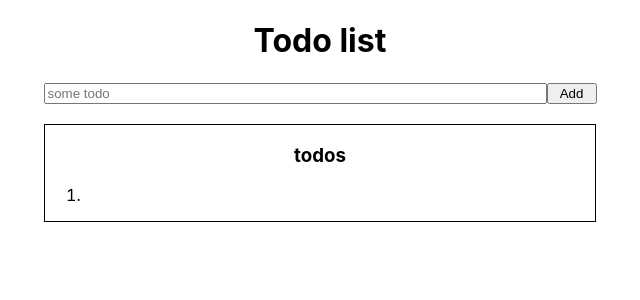
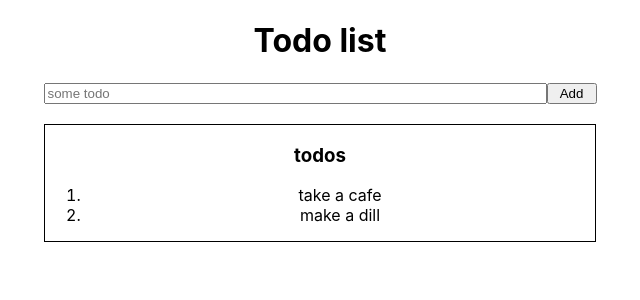
Before and after one commit to vernigora2k/my-react-todo-list, a React (Create React App) app: page / in a window 1280 px wide. Shown: the top 300 px of the page, without its empty margins (320-960 px from the left). Built offline with nearby package versions, Linux system fonts and the light colour scheme.

Commit message:
v.1.1.0temp

```diff
--- a/src/App.js
+++ b/src/App.js
@@ -7,7 +7,7 @@ import { useState } from 'react'
 
 
 function App() {
-  const set = new Set()
+  const set = new Set(['take a cafe', 'make a dill'])
   const [inputFormValue, setInputFormValue] = useState(set)
 
   function handleChange(prop) {
--- a/src/TodoList/TodoList.js
+++ b/src/TodoList/TodoList.js
@@ -4,13 +4,14 @@ import ItemTodo from './ItemTodo.js'
 
 export default function TodoList({ inputFormValue }) {
     console.log(inputFormValue)
+
     return  (
         <div className='todos'>
             <h3 className='todos__title'>todos</h3>
             <ol className='todos__list'>
-                <ItemTodo inputFormValue={inputFormValue}/>
+                {/* <ItemTodo inputFormValue={inputFormValue}/> */}
                 {[...inputFormValue].map((todo, i) => {
-                    console.log('temp')
+                    return <ItemTodo inputFormValue={todo} key={i}/>
                 })}
             </ol>
         </div>
```
